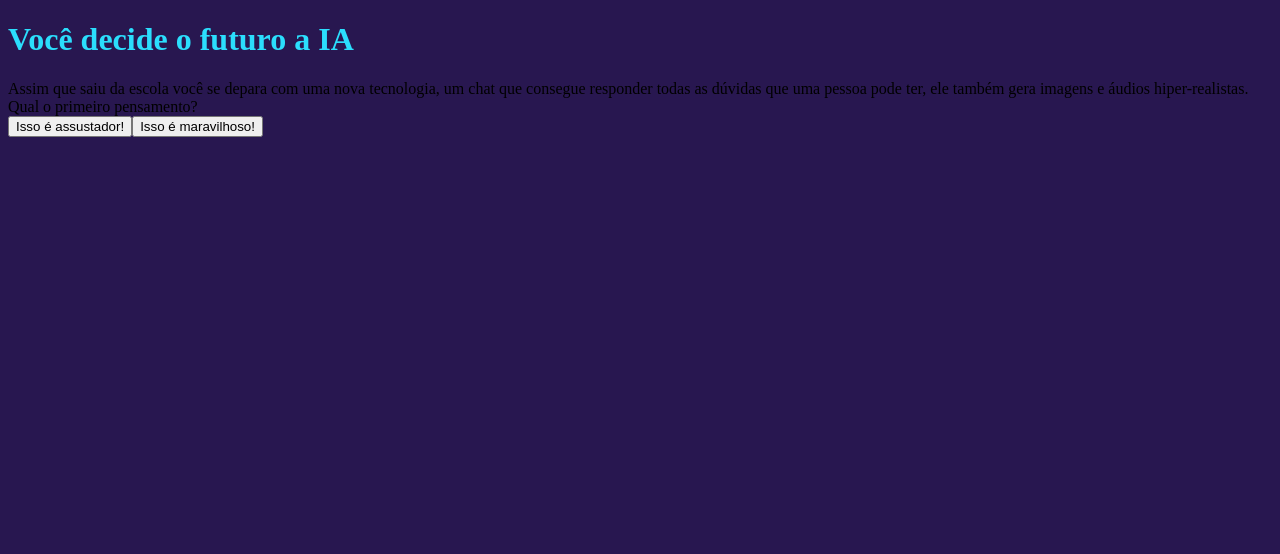
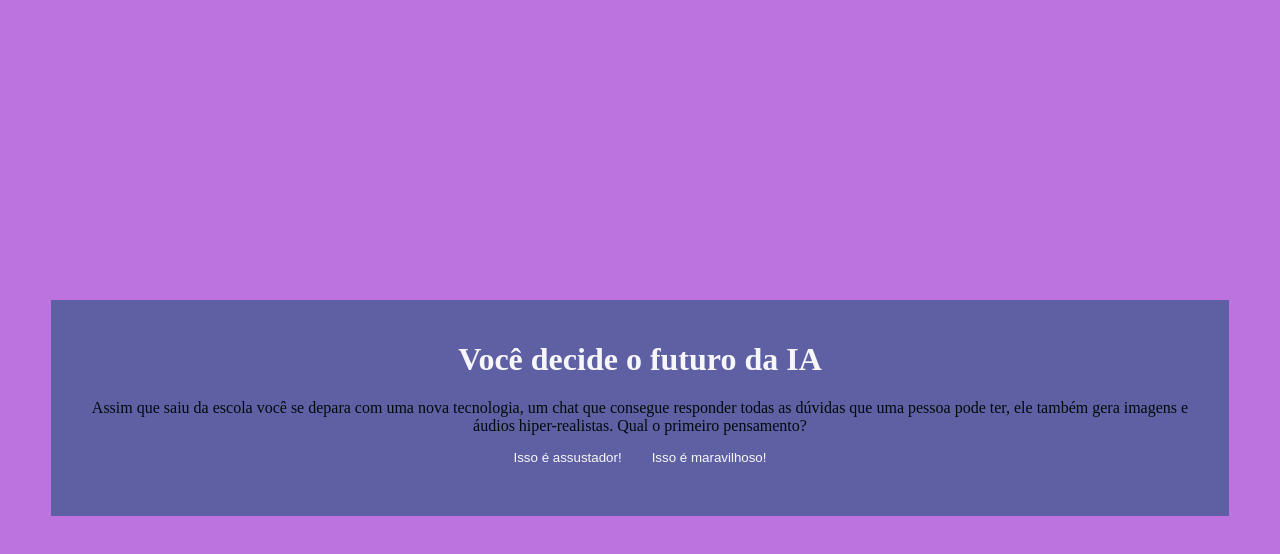
Before and after one commit to emilykeiko/intelig-ncia-artificial-2-trim., a plain HTML site: page index.html in a window 1280 px wide. Drawn offline with Linux system fonts and the light colour scheme.

Commit message:
Add files via upload

```diff
--- a/index.html
+++ b/index.html
@@ -1,14 +1,14 @@
 <!DOCTYPE html>
-<html lang="en">
+<html lang="pt-br">
 <head>
     <meta charset="UTF-8">
     <meta name="viewport" content="width=device-width, initial-scale=1.0">
-    <title>Missão Inteligência Artificial</title>
+    <title> Missão inteligência artificial</title>
     <link rel="stylesheet" href="style.css">
 </head>
 <body>
-   <div class="caixaprincipal">
-    <h1> Você decide o futuro a IA</h1>
+   <div class="caixa-principal">
+    <h1> Você decide o futuro da IA </h1>
     <div class="caixa-perguntas"></div>
     <div class="caixa-alternativas"></div>
     <div class="caixa-resultado"></div>
--- a/script.js
+++ b/script.js
@@ -1,62 +1,98 @@
-const caixaPrincipal = document.querySelector(".caixa-principal")
-const caixaPerguntas = document.querySelector(".caixa-perguntas")
-const caixaAlternativas = document.querySelector(".caixa-alternativas")
-const caixaResultado = document.querySelector(".caixa-resultado")
-const textoResultado = document.querySelector(".texto-resultado")
+const caixaPrincipal = document.querySelector(".caixa-principal");
+const caixaPerguntas = document.querySelector(".caixa-perguntas");
+const caixaAlternativas = document.querySelector(".caixa-alternativas");
+const caixaResultado = document.querySelector(".caixa-resultado");
+const textoResultado = document.querySelector(".texto-resultado");
 
 const perguntas = [
     {
-      enunciado:
-        "Assim que saiu da escola você se depara com uma nova tecnologia, um chat que consegue responder todas as dúvidas que uma pessoa pode ter, ele também gera imagens e áudios hiper-realistas. Qual o primeiro pensamento?",
-      alternativas: ["Isso é assustador!", "Isso é maravilhoso!"],
+        enunciado: "Assim que saiu da escola você se depara com uma nova tecnologia, um chat que consegue responder todas as dúvidas que uma pessoa pode ter, ele também gera imagens e áudios hiper-realistas. Qual o primeiro pensamento?",
+        alternativas: [
+            {
+                texto: "Isso é assustador!",
+                afirmacao: "afirmação"
             },
             {
-      enunciado:
-        "Com a descoberta desta tecnologia, chamada Inteligência Artificial (IA), uma professora de tecnologia da escola decidiu fazer uma sequência de aulas sobre esta tecnologia. No fim de uma aula ela pede que você escreva um trabalho sobre o uso de IA em sala de aula. Qual atitude você toma?",
-      alternativas: [
-        "Utiliza uma ferramenta de busca na internet que utiliza IA para que ela ajude a encontrar informações relevantes para o trabalho e explique numa linguagem que facilite o entendimento.",
-        "Escreve o trabalho com base nas conversas que teve com colegas, algumas pesquisas na internet e conhecimentos próprios sobre o tema.",
-      ],
+                texto: "Isso é maravilhoso!",
+                afirmacao: "afirmação"
+            }
+        ]
     },
     {
-      enunciado:
-        "Após a elaboração do trabalho, a professora realizou um debate entre a turma para entender como foi realizada a pesquisa e escrita. Nessa conversa também foi levantado um ponto muito importante: como a IA impacta o trabalho do futuro. Nesse debate, como você se posiciona?",
+        enunciado: "Com a descoberta desta tecnologia, chamada Inteligência Artificial, uma professora de tecnologia da escola decidiu fazer uma sequência de aulas sobre esta tecnologia. No fim de uma aula ela pede que você escreva um trabalho sobre o uso de IA em sala de aula. Qual atitude você toma?",
         alternativas: [
-        "Defende a ideia de que a IA pode criar novas oportunidades de emprego e melhorar habilidades humanas.",
-        "Me preocupo com as pessoas que perderão seus empregos para máquinas e defendo a importância de proteger os trabalhadores.",
-      ],
+            {
+                texto: "Utiliza uma ferramenta de busca na internet que utiliza IA para que ela ajude a encontrar informações relevantes para o trabalho e explique numa linguagem que facilite o entendimento.",
+                afirmacao: "afirmação"
             },
             {
-      enunciado:
-        "Ao final da discussão, você precisou criar uma imagem no computador que representasse o que pensa sobre IA. E agora?",
-      alternativas: [
-        "Criar uma imagem utilizando uma plataforma de design como o Paint.",
-        "Criar uma imagem utilizando um gerador de imagem de IA.",
-      ],
+                texto: "Escreve o trabalho com base nas conversas que teve com colegas, algumas pesquisas na internet e conhecimentos próprios sobre o tema.",
+                afirmacao: "afirmação"
+            }
+        ]
     },
     {
-      enunciado:
-        "Você tem um trabalho em grupo de biologia para entregar na semana seguinte, o andamento do trabalho está um pouco atrasado e uma pessoa do seu grupo decidiu fazer com ajuda de uma IA. O problema é que o trabalho está totalmente igual ao do chat. O que você faz?",
+        enunciado: "Após a elaboração do trabalho escrito, a professora realizou um debate entre a turma para entender como foi realizada a pesquisa e escrita. Nessa conversa também foi levantado um ponto muito importante: como a IA impacta o trabalho do futuro. Nesse debate, como você se posiciona?",
         alternativas: [
-        "Escrever comandos para o chat é uma forma de contribuir com o trabalho, por isso não é um problema utilizar o texto inteiro.",
-        "O chat pode ser uma tecnologia muito avançada, mas é preciso manter a atenção pois toda máquina erra, por isso revisar o trabalho e contribuir com as perspectivas pessoais é essencial.",
-      ],
+            {
+                texto: "Defende a ideia de que a IA pode criar novas oportunidades de emprego e melhorar habilidades humanas.",
+                afirmacao: "afirmação"
+            },
+            {
+                texto: "Me preocupo com as pessoas que perderão seus empregos para máquinas e defendem a importância de proteger os trabalhadores.",
+                afirmacao: "afirmação"
+            }
+        ]
+    },
+    {
+        enunciado: "Ao final da discussão, você precisou criar uma imagem no computador que representasse o que pensa sobre IA. E agora?",
+        alternativas: [
+            {
+                texto: "Criar uma imagem utilizando uma plataforma de design como o Paint.",
+                afirmacao: "afirmação"
+            },
+            {
+                texto: "Criar uma imagem utilizando um gerador de imagem de IA.",
+                afirmacao: "afirmação"
+            }
+        ]
+    },
+    {
+        enunciado: "Você tem um trabalho em grupo de biologia para entregar na semana seguinte, o andamento do trabalho está um pouco atrasado e uma pessoa do seu grupo decidiu fazer com ajuda da IA. O problema é que o trabalho está totalmente igual ao do chat. O que você faz? ",
+        alternativas: [
+            {
+                texto: "Escrever comandos para o chat é uma forma de contribuir com o trabalho, por isso não é um problema utilizar o texto inteiro.",
+                afirmacao: "afirmação"
+            },
+            {
+                texto: "O chat pode ser uma tecnologia muito avançada, mas é preciso manter a atenção pois toda máquina erra, por isso revisar o trabalho e contribuir com as perspectivas pessoais é essencial.",
+                afirmacao: "afirmação"
+            }
+        ]
     },
 ];
 
 let atual = 0;
 let perguntaAtual;
+let historiaFinal = "";
 
 function mostraPergunta() {
+  if (atual >= perguntas.length) {
+    mostraResultado();
+    return;
+  }
   perguntaAtual = perguntas[atual];
   caixaPerguntas.textContent = perguntaAtual.enunciado;
+  caixaAlternativas.textContent = "";
   mostraAlternativas();
 }
 
-function mostraAlternativas() {
-    for (const alternativa of perguntaAtual.alternativas) {
+
+function mostraAlternativas(){
+    for(const alternativa of perguntaAtual.alternativas) {
         const botaoAlternativas = document.createElement("button");
-        botaoAlternativas.textContent = alternativa;
+        botaoAlternativas.textContent = alternativa.texto;
+        botaoAlternativas.addEventListener("click", () => respostaSelecionada(alternativa));
         caixaAlternativas.appendChild(botaoAlternativas);
     }
 }
@@ -67,4 +103,11 @@ function respostaSelecionada(opcaoSelecionada){
     atual++;
     mostraPergunta();
 }
+
+function mostraResultado() {
+    caixaPerguntas.textContent = " Em 2049, a tecnologia provavelmente estará em todo lugar, e, com essa tecnologia, chegará novos estilos de vida, novas receitas, soluções, etc. A vida ficará mais rápida e fácil. Pórem não se esqueça ed viver a vida com calma e leveza, mesmo com a tecnologia avançada, a nossa felicidade não depende da tecnologia e sim de nós mesmos.";
+    textoResultado.textContent = historiaFinal;
+    caixaAlternativas.textContent = "";
+}
+
 mostraPergunta();
--- a/style.css
+++ b/style.css
@@ -1,14 +1,14 @@
 :root{
-    --cor-fundo: #281750;
-    --cor-principal: #0B0D20 ;
-    --cor-secundaria: #212333;
-    --cor-destaque: #2BDEFD;
-    --cor-texto: #b182cc;
+    --cor-fundo:#bd73df;
+    --cor-principal:#5f60a3;
+    --cor-secundaria:#da688a;
+    --cor-destaque: #fffffff3;
+    --cor-texto: #02090a;
 }
 
 body{
     background-color: var(--cor-fundo);
-    color: var(--cor-texto)
+    color: var(--cor-texto);
     display: flex;
     justify-content: center;
     align-items: center;
@@ -16,12 +16,26 @@ body{
 
 }
 .caixa-principal{
-background-color: var(--cor-principal);
-width: 90%;
-text-align: center;
-padding: 20px;
+    background-color: var(--cor-principal);
+    width: 90%;
+    text-align: center;
+    padding: 20px;
 }
 
 h1{
     color: var(--cor-destaque);
 }
+
+button{
+    background-color: var(--cor-principal);
+    color: var(--cor-destaque);
+    border: none;
+    border-radius: 15px;
+    padding: 15px;
+    transition: background-color 0.3s;
+}
+
+button:hover {
+    background-color: var(--cor-destaque);
+    color: var(--cor-secundaria);
+  }
```
Also changed, not shown: 2 other files. Lines whose indentation alone changed are shown as unchanged.
